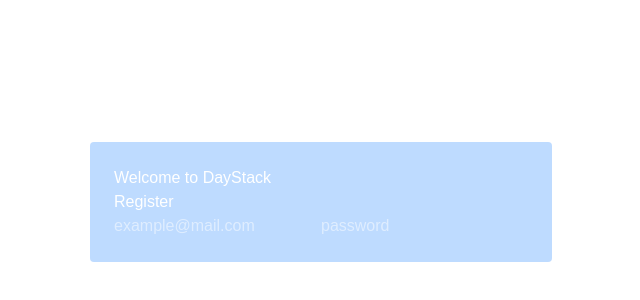
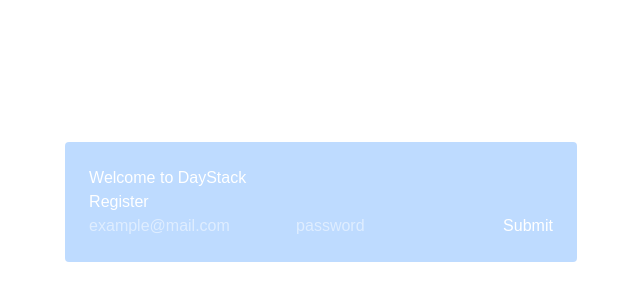
Before and after one commit to TanvirHasanAnik/daystack, a Next.js app: page /register in a window 1280 px wide. Shown: the part 198-498 px from the top of the page, without its empty margins (319-959 px from the left). Built offline with nearby package versions, Linux system fonts and the light colour scheme; no server answers; the database is empty.

Commit message:
react hook form & zod implemented in user register page

```diff
--- a/app/(authentication)/register/page.tsx
+++ b/app/(authentication)/register/page.tsx
@@ -1,10 +1,50 @@
-export default function register() {
+'use client'
+
+import { zodResolver } from "@hookform/resolvers/zod";
+import { SubmitHandler, useForm } from "react-hook-form";
+import {z} from 'zod'
+
+const userSchema = z.object({
+    email: z.email(),
+    password: z.string().min(8)
+})
+
+type FormFields = z.infer<typeof userSchema>;
+
+export default function RegisterUser() {
+    const { register, handleSubmit, setError, formState: { errors, isSubmitting} } = useForm<FormFields>({
+        resolver: zodResolver(userSchema),
+        mode: 'onBlur'
+    })
+    const onSubmit: SubmitHandler<FormFields> = async (data) => {
+        try{
+            await new Promise((resolve) => setTimeout(resolve, 1000))
+            console.log(data)
+            throw errors
+        }catch(error){
+            if (error instanceof Error) {
+                setError("email", {
+                message: error.message
+                });
+            } else {
+                setError("root", {
+                message: "Unknown error"
+                });
+            }
+        }
+    }
     return (
         <div className="login flex flex-col">
             <h1>Register</h1>
-            <form action="">
-                <input type="text" placeholder="example@mail.com"/>
-                <input type="text" placeholder="password"/>
+            <form onSubmit={handleSubmit(onSubmit)}>
+                <input {...register("email")} type="text" placeholder="example@mail.com"/>
+                {errors.email && <div className="text-red-500">{errors.email.message}</div>}
+                <input {...register("password")} type="password" placeholder="password"/>
+                {errors.password && <div className="text-red-500">{errors.password.message}</div>}
+                <button disabled={isSubmitting} type="submit">
+                    {isSubmitting ? "Loading..." : "Submit"}
+                </button>
+                {errors.root && <div className="text-red-500">{errors.root.message}</div>}
             </form>
         </div>
     )
--- a/package.json
+++ b/package.json
@@ -9,13 +9,16 @@
     "lint": "eslint"
   },
   "dependencies": {
+    "@hookform/resolvers": "^5.2.2",
     "bcrypt": "^6.0.0",
     "bcryptjs": "^3.0.3",
     "jsonwebtoken": "^9.0.3",
     "mysql2": "^3.17.1",
     "next": "16.0.10",
     "react": "19.2.1",
-    "react-dom": "19.2.1"
+    "react-dom": "19.2.1",
+    "react-hook-form": "^7.75.0",
+    "zod": "^4.4.3"
   },
   "devDependencies": {
     "@tailwindcss/postcss": "^4",
```
Also changed, not shown: 1 other file (tests, documents, lock files or other folders).
